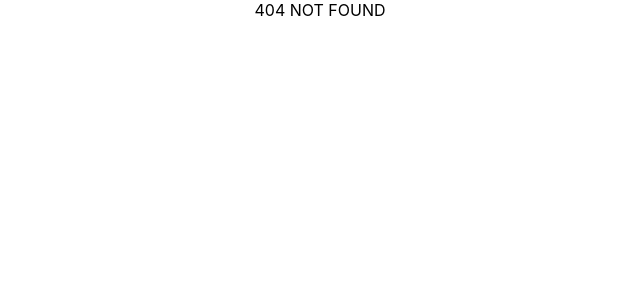
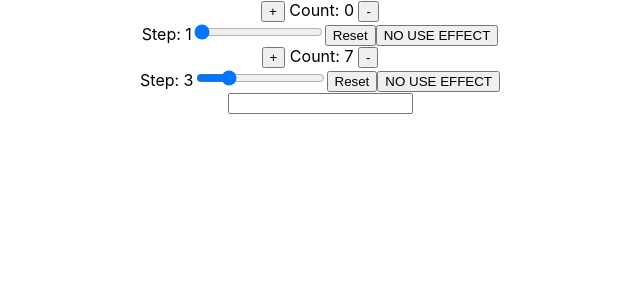
Before and after one commit to Alexyei/react-hooks, a React (Create React App) app: page /reducer in a window 1280 px wide. Before the commit this address had no page. Shown: the top 300 px of the page, without its empty margins (320-960 px from the left). Built offline with nearby package versions, Linux system fonts and the light colour scheme.

Commit message:
useReducer

```diff
--- /dev/null
+++ b/src/components/build-in-hooks/components/useReducer/Counter.tsx
@@ -0,0 +1,25 @@
+import {FC, useEffect} from "react";
+import useCount, {CountActionType, initUseCountArg} from "./countReducer";
+
+const Counter:FC<{initValue: initUseCountArg}> = ({initValue})=>{
+    const [countState, countDispatch] = useCount(initValue)
+
+    useEffect(()=>{
+        console.log("COUNT__STATE CHANGED!")
+    },[countState])
+
+    return (
+        <>
+            <button onClick={() => countDispatch({type: CountActionType.INCREMENT})}>+</button>
+            <span> Count: {countState.count} </span>
+            <button onClick={()=>countDispatch({type: CountActionType.DECREMENT})}>-</button>
+            <br/>
+            <label>Step: {countState.step}</label>
+            <input type='range' value={countState.step} min={1} max={10} onChange={(e)=>countDispatch({type: CountActionType.UPDATE_STEP, payload: parseInt(e.target.value)})}/>
+            <button onClick={()=>countDispatch({type:CountActionType.RESET})}>Reset</button>
+            <button onClick={()=>countDispatch({type:CountActionType.NO_USE_EFFECT})}>NO USE EFFECT</button>
+        </>
+    )
+}
+
+export default Counter;
--- /dev/null
+++ b/src/components/build-in-hooks/components/useReducer/Todo.tsx
@@ -0,0 +1,14 @@
+import {FC} from "react";
+import {TodoType} from "./todoReducer";
+
+const Todo:FC<{todo: TodoType, onDelete: (id:number)=>void, onToggle: (id:number)=>void} > = ({todo, onDelete, onToggle})=>{
+    return (
+        <div>
+            <span style={{color: todo.completed ? '#AAA': '#000'}}>{todo.name}</span>
+            <button onClick={()=>onToggle(todo.id)}>TOGGLE</button>
+            <button onClick={()=>onDelete(todo.id)}>REMOVE</button>
+        </div>
+    )
+}
+
+export default Todo;
--- /dev/null
+++ b/src/components/build-in-hooks/components/useReducer/TodoList.tsx
@@ -0,0 +1,35 @@
+import {FC, FormEvent, useState} from "react";
+import useTodo, {TodoActionType} from "./todoReducer";
+import Todo from "./Todo";
+
+const TodoList: FC = () => {
+    const [name, setName] = useState('');
+    const [todos, todoDispatch] = useTodo()
+
+    function submitHandler(e:FormEvent<HTMLFormElement>){
+        e.preventDefault();
+        todoDispatch({type:TodoActionType.ADD_TODO, payload: {name}})
+        setName('')
+    }
+
+    function toggleHandler(id:number){
+        todoDispatch({type:TodoActionType.TOGGLE_TODO, payload: {id}})
+    }
+
+    function removeHandler(id:number){
+        todoDispatch({type:TodoActionType.REMOVE_TODO, payload: {id}})
+    }
+
+    return (
+        <>
+            <form onSubmit={submitHandler}>
+                <input type={'text'} value={name} onChange={(e)=>setName(e.target.value)}/>
+            </form>
+            {
+                todos.map((todo)=><Todo key={todo.id} todo={todo} onDelete={removeHandler} onToggle={toggleHandler}/>)
+            }
+        </>
+    )
+}
+
+export default TodoList;
--- /dev/null
+++ b/src/components/build-in-hooks/components/useReducer/countReducer.tsx
@@ -0,0 +1,55 @@
+import {useReducer} from "react";
+
+type CountState = { count: number, step: number }
+
+export enum CountActionType {
+    INCREMENT,
+    DECREMENT,
+    RESET,
+    UPDATE_STEP,
+    NO_USE_EFFECT
+}
+
+
+type CountAction =
+    | { type: Exclude<CountActionType, CountActionType.UPDATE_STEP> }
+    | { type: CountActionType.UPDATE_STEP, payload: number }
+
+export type initUseCountArg = Partial<CountState>
+function initCountReducer({count=0, step =1}:Partial<CountState> = {count:0}){
+    return {count, step}
+}
+
+function countReducer(state: CountState, action: CountAction): CountState {
+    switch (action.type) {
+        case CountActionType.INCREMENT:
+            return {
+                ...state, count: state.count + state.step
+            }
+        case CountActionType.DECREMENT:
+            return {
+                ...state, count: state.count - state.step
+            }
+        case CountActionType.RESET:
+            // return {
+            //     count: 0,
+            //     step: 1
+            // }
+            return initCountReducer()
+        case CountActionType.UPDATE_STEP:
+            return {
+                ...state, step: action.payload
+            }
+        case CountActionType.NO_USE_EFFECT:
+            return state
+        default:
+            throw new Error('Недопустимый CountActionType')
+    }
+}
+
+export default function useCount(initValues:initUseCountArg = {count:0}){
+    //инициализация одним значением без init-метода
+   // return useReducer(countReducer, {count:0, step: 3});
+
+    return useReducer(countReducer, initValues,initCountReducer);
+}
--- /dev/null
+++ b/src/components/build-in-hooks/components/useReducer/todoReducer.tsx
@@ -0,0 +1,39 @@
+import {useReducer} from "react";
+export type TodoType = { id: number, name: string, completed: boolean }
+type TodoState = TodoType[]
+
+export enum TodoActionType {
+    ADD_TODO,
+    REMOVE_TODO,
+    TOGGLE_TODO
+}
+
+export type TodoAction =
+    | { type: TodoActionType.ADD_TODO, payload: {name: string} }
+    | { type: TodoActionType.REMOVE_TODO, payload: {id: number} }
+    | { type: TodoActionType.TOGGLE_TODO, payload: {id: number} }
+
+function newTodo(name: string): TodoType {
+    return {
+        name,
+        completed: false,
+        id: Date.now()
+    }
+}
+
+function TodoReducer(state: TodoState, action: TodoAction) {
+    switch (action.type) {
+        case TodoActionType.ADD_TODO:
+            return [...state, newTodo(action.payload.name)]
+        case TodoActionType.REMOVE_TODO:
+            return state.filter(todo => todo.id !== action.payload.id)
+        case TodoActionType.TOGGLE_TODO:
+            return state.map(todo => (todo.id === action.payload.id) ? {...todo, completed: !todo.completed} : todo)
+        default:
+            throw new Error('WRONG ACTION')
+    }
+}
+
+export default function useTodo(){
+    return useReducer(TodoReducer,[])
+}
--- /dev/null
+++ b/src/components/build-in-hooks/useReducer.tsx
@@ -0,0 +1,19 @@
+import {FC} from "react";
+import Counter from "./components/useReducer/Counter";
+import TodoList from "./components/useReducer/TodoList";
+
+//useReducer - это аналог useState, однако он определяет не только значение, н все допустимые способы его изменения
+const UseReducerExample: FC = () => {
+
+
+    return (
+        <>
+            <Counter initValue={{}}/>
+            <br/>
+            <Counter initValue={{step:3, count: 7}}/>
+            <TodoList/>
+        </>
+    )
+}
+
+export default UseReducerExample;
--- a/src/components/build-in-hooks/useRef.tsx
+++ b/src/components/build-in-hooks/useRef.tsx
@@ -25,6 +25,7 @@ const UseRefExample: FC = () => {
     useEffect(()=>{
         prevName.current = name
         console.log(prevName)
+        console.log('EFFECT')
     },[name])
 
     function handleClick(){
@@ -37,6 +38,7 @@ const UseRefExample: FC = () => {
         setName(e.target.value)
     }
 
+    console.log('RENDER')
     return (
         <>
             <input ref={inputRef} value={name} onChange={handleChange}/>
--- a/src/router/routes.tsx
+++ b/src/router/routes.tsx
@@ -4,6 +4,7 @@ import UseMemoExample from "../components/build-in-hooks/useMemo";
 import UseContextExample from "../components/build-in-hooks/useContext";
 import UseContextRefactoringExample from "../components/build-in-hooks/useContextRefactoring";
 import UseRefExample from "../components/build-in-hooks/useRef";
+import UseReducerExample from "../components/build-in-hooks/useReducer";
 
 export const publicRoutes= [
     {path: '/',element:(<UseStateExample/>),linkName:'useState'},
@@ -12,5 +13,6 @@ export const publicRoutes= [
     {path: '/context', element: (<UseContextExample/>), linkName: 'useContext'},
     {path: '/context-refactoring', element: (<UseContextRefactoringExample />), linkName: 'useContextRefactoring'},
     {path: '/ref', element: (<UseRefExample/>), linkName: 'useRef'},
+    {path: '/reducer', element: (<UseReducerExample/>), linkName: 'useReducer'},
     {path: '*',element:(<div>404 NOT FOUND</div>)}
 ]
```
Also changed, not shown: src/components/build-in-hooks/conspects/useReducer.md (added, +49 -0 lines).
